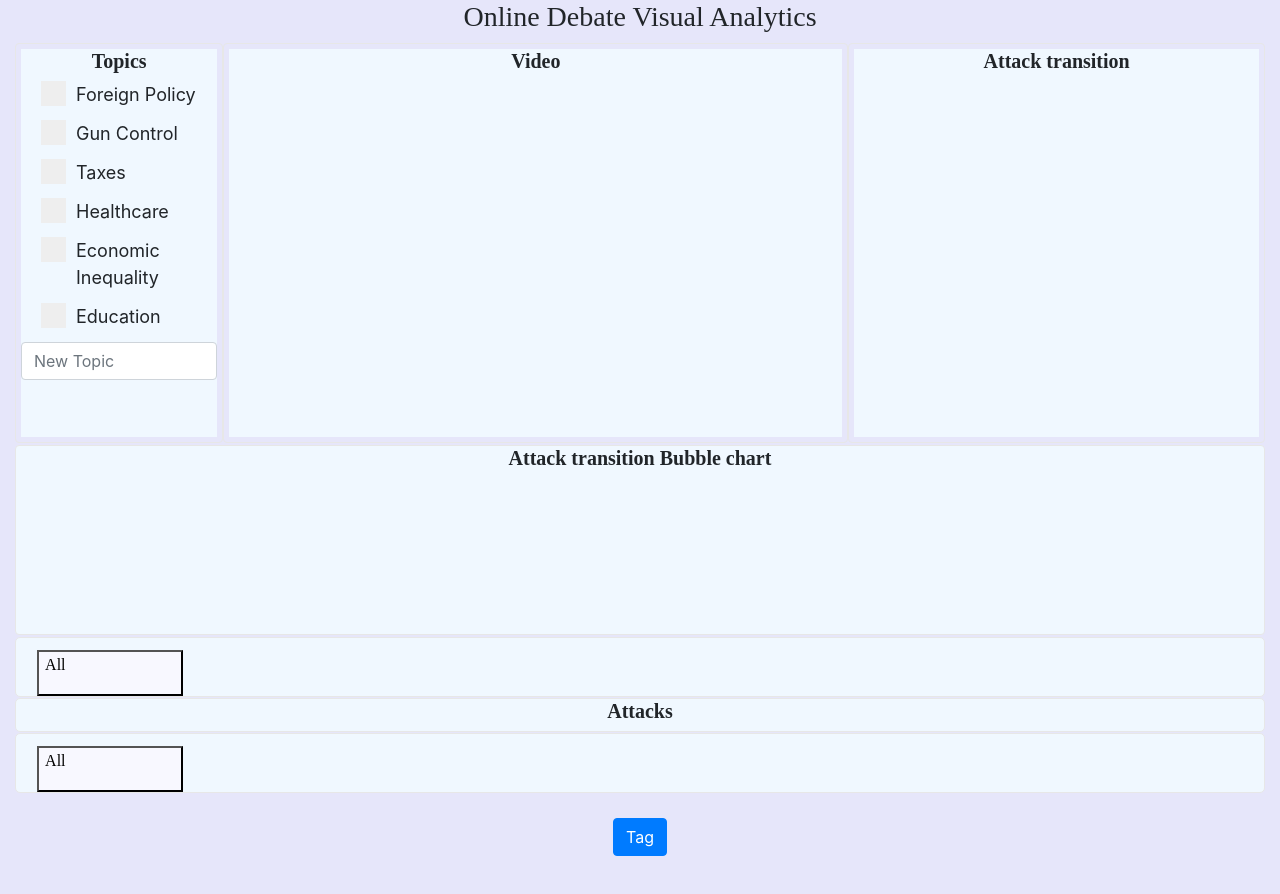
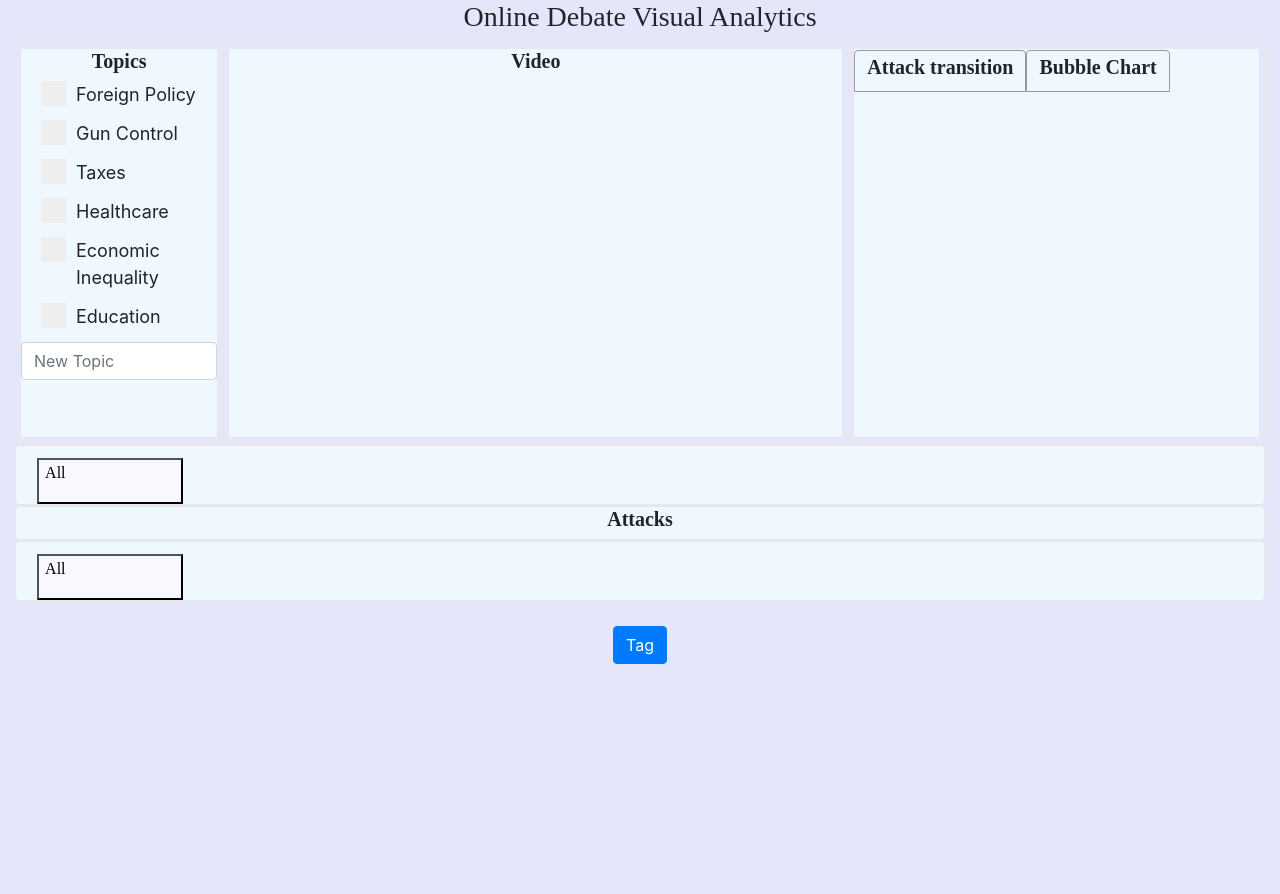
Before and after one commit to ChaitraUH/Debate_Analytics_v_2, a React (Create React App) app in the folder debate_analytics_front_end/: page /tagging in a window 1280 px wide. Shown: the top 894 px of the page. Built offline with nearby package versions, Linux system fonts and the light colour scheme.

Commit message:
Add tabs to visualization

```diff
--- a/debate_analytics_front_end/src/App.css
+++ b/debate_analytics_front_end/src/App.css
@@ -39,3 +39,29 @@ div[class^="col-sm"]{
     display: flex;
     flex-direction: row;
 }
+
+
+input { display: none; }
+input + label { display: inline-block }
+
+input ~ .tab { display: none }
+#tab1:checked ~ .tab.content1,
+#tab2:checked ~ .tab.content2,
+#tab3:checked ~ .tab.content3,
+#tab4:checked ~ .tab.content4,
+#tab5:checked ~ .tab.content5 { display: block; }
+
+input + label {
+  border: 1px solid #999;
+  padding: 4px 12px;
+  border-radius: 4px 4px 0 0;
+  position: relative;
+  top: 1px;
+}
+input:checked + label {
+  border-bottom: 1px solid transparent;
+}
+input ~ .tab {
+  border-top: 1px solid #999;
+  padding: 12px;
+}
--- a/debate_analytics_front_end/src/Tagging.js
+++ b/debate_analytics_front_end/src/Tagging.js
@@ -10,6 +10,7 @@ import AttackerAll from "./components/AttackerAll";
 import DefenderAll from "./components/DefenderAll";
 
 import candlist from "./components/selectCandidatesList";
+import {Bubble} from 'react-chartjs-2';
 
 function Tagging() {
 
@@ -25,16 +26,35 @@ function Tagging() {
                   <Video/>
               </div>
               <div className= "col-4 rounded borderclass" id = "transition">
-                  <h5 className="font-weight-bold">Attack transition</h5>
-                  <canvas id="canvas"></canvas>
+
+                <input type="radio" name="tabs" id="tab1" />
+                <label for="tab1"><h5 className="font-weight-bold">
+                Attack transition
+                    </h5></label>
+
+                <input type="radio" name="tabs" id="tab2" />
+                <label for="tab2">
+                <h5 className="font-weight-bold">
+                Bubble Chart
+                    </h5>
+                </label>
+
+
+                <div class="tab content1">
+                    <canvas id="canvas"></canvas>
+                </div>
+                <div class="tab content2">
+                    <canvas id="bubble-canvas"></canvas>
+                </div>
+
+
+
+
+
+
               </div>
           </div>
-          <div className="row">
-          <div className= "col-12 rounded borderclass" id = "bubble">
-          <h5 className="font-weight-bold">Attack transition Bubble chart</h5>
-              <canvas id="bubble-canvas"></canvas>
-          </div>
-          </div>
+
           <div className= "row borderclass">
               <div className="col">
                  {/*<h5 className="font-weight-bold">Attackers</h5>*/}
--- a/debate_analytics_front_end/src/components/tagbutton.js
+++ b/debate_analytics_front_end/src/components/tagbutton.js
@@ -78,10 +78,40 @@ function drawCircle(context, x, y, r){
     context.closePath();
 }
 
+
+const data = {
+    labels: ['January'],
+    datasets: [
+      {
+        label: 'My First dataset',
+        fill: false,
+        lineTension: 0.1,
+        backgroundColor: 'rgba(75,192,192,0.4)',
+        borderColor: 'rgba(75,192,192,1)',
+        borderCapStyle: 'butt',
+        borderDash: [],
+        borderDashOffset: 0.0,
+        borderJoinStyle: 'miter',
+        pointBorderColor: 'rgba(75,192,192,1)',
+        pointBackgroundColor: '#fff',
+        pointBorderWidth: 1,
+        pointHoverRadius: 5,
+        pointHoverBackgroundColor: 'rgba(75,192,192,1)',
+        pointHoverBorderColor: 'rgba(220,220,220,1)',
+        pointHoverBorderWidth: 2,
+        pointRadius: 1,
+        pointHitRadius: 10,
+        data: [{x:10,y:20,r:5}]
+      }
+    ]
+  };
+
+
 function TagButton()
 {
 
     const CreateTag = () => {
+
         var div = document.createElement("div")
         div.setAttribute("class", "flexbox-container row trans d-flex justify-content-center");
 
@@ -205,34 +235,6 @@ function TagButton()
             }
             topics = topics.concat(NewTopic["topic"])
         }
-        //
-        // let pString = "";
-        // pString = pString.concat(attackers);
-        // pString = pString.concat(" ");
-        // if (Object.keys(SelectedAttackers).length === 1){
-        //     pString = pString.concat("attacks");
-        // }
-        // else{
-        //     pString = pString.concat("attack");
-        // }
-        // pString = pString.concat(" ");
-        // pString = pString.concat(defenders);
-        //
-        // if(topics !== ""){
-        //     pString = pString.concat(" and discussion topic/s: ")
-        //     pString = pString.concat(topics)
-        // }
-        //
-        // console.log("pString"+pString);
-        //
-        // var p = document.createElement("p");
-        // var node = document.createTextNode(pString);
-        // p.appendChild(node);
-        // div.appendChild(p)
-        // //mainComp.appendChild(div);
-        // mainComp.appendChild(canvasElement);
-        //
-        //
 
         output["attackers"] = attackers
         output["defenders"] = defenders
```
